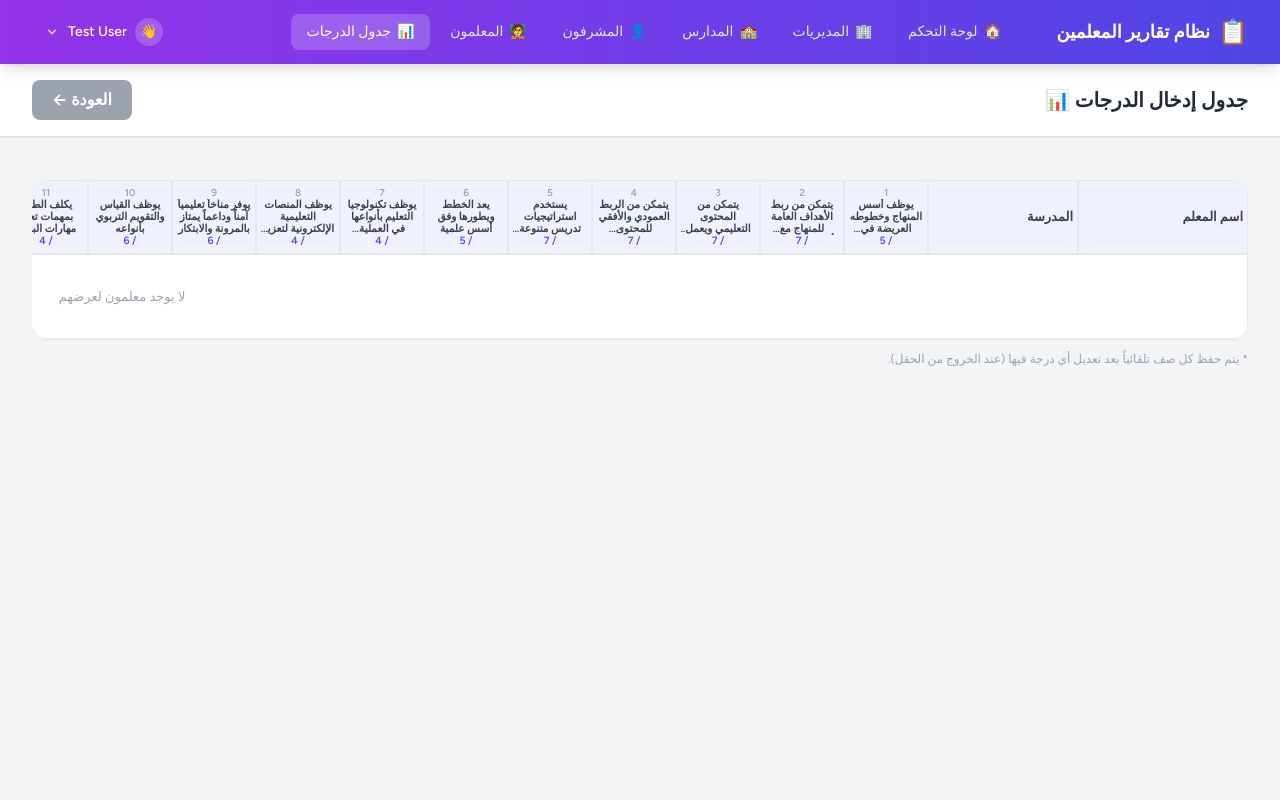
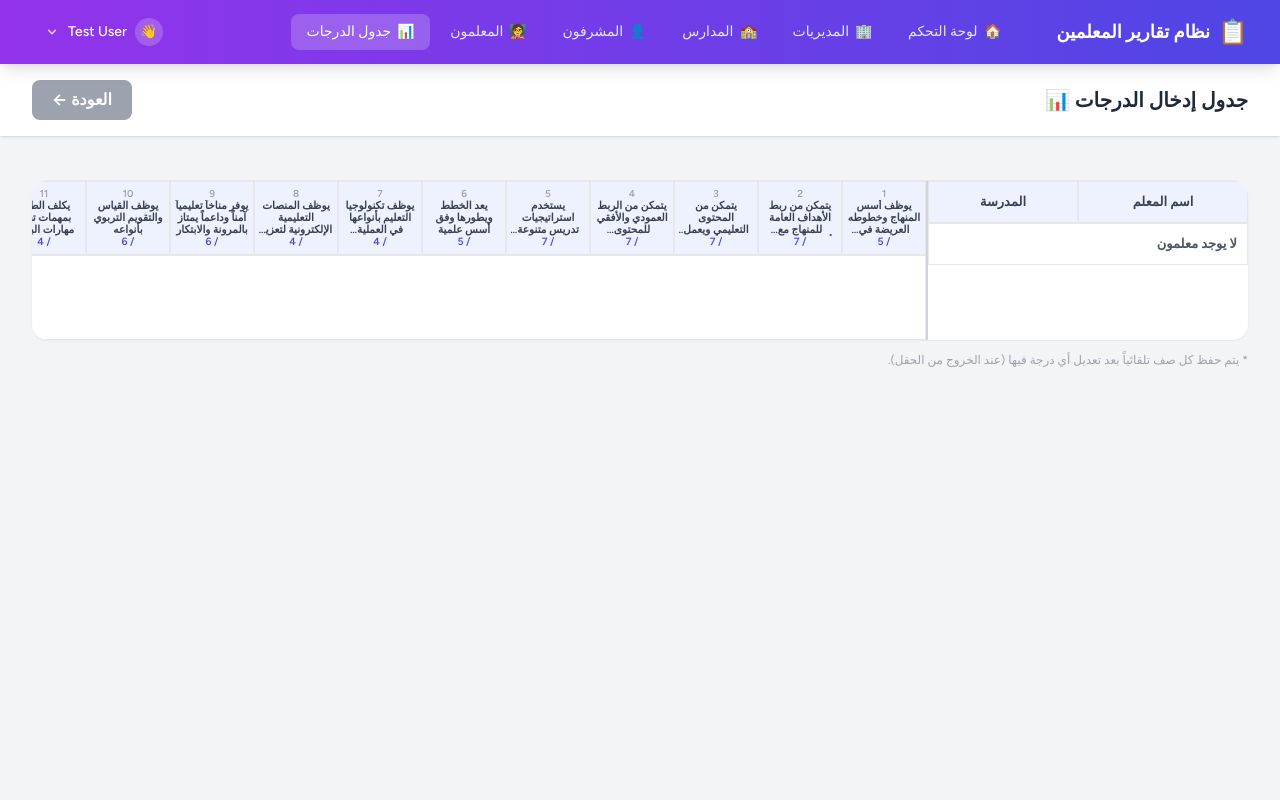
Before and after one commit to techeverythingpal-code/newMe, a Laravel app: page /teachers/grades-sheet in a window 1280 px wide. Run offline with Laravel 12, Linux system fonts and the light colour scheme; a user stored in the database is signed in; data comes from the database, SQL or seed files in the repository; data that the repository does not hold is empty; style sheets or scripts are compiled from the project's sources; parts of the project's set-up code (start-up, migrations or seed data) failed here and were passed over.

Commit message:
updatin....split into two tables

```diff
--- a/Reports/resources/views/grades/sheet.blade.php
+++ b/Reports/resources/views/grades/sheet.blade.php
@@ -27,11 +27,36 @@
             </div>
 
             <div class="bg-white shadow-sm rounded-2xl overflow-hidden">
-                <div class="sheet-scroll">
-                    <table class="grades-sheet" dir="rtl">
+                <div class="sheet-wrap" dir="rtl">
+
+                    <div class="frozen-pane" id="frozenPane">
+                        <table class="grades-sheet frozen-table">
                             <colgroup>
                                 <col class="col-w-name">
                                 <col class="col-w-school">
+                            </colgroup>
+                            <thead>
+                                <tr>
+                                    <th>اسم المعلم</th>
+                                    <th>المدرسة</th>
+                                </tr>
+                            </thead>
+                            <tbody>
+                                @forelse ($teachers as $teacher)
+                                    <tr>
+                                        <td title="{{ $teacher->Teacher_Name }}">{{ $teacher->Teacher_Name }}</td>
+                                        <td title="{{ $teacher->school->SchoolName ?? '' }}">{{ $teacher->school->SchoolName ?? '—' }}</td>
+                                    </tr>
+                                @empty
+                                    <tr><td colspan="2" class="text-center text-gray-400">لا يوجد معلمون</td></tr>
+                                @endforelse
+                            </tbody>
+                        </table>
+                    </div>
+
+                    <div class="scroll-pane" id="scrollPane">
+                        <table class="grades-sheet scroll-table" dir="rtl">
+                            <colgroup>
                                 @foreach ($scores as $field => [$label, $max])
                                     <col class="col-w-score">
                                 @endforeach
@@ -39,8 +64,6 @@
                             </colgroup>
                             <thead>
                                 <tr>
-                                <th class="sticky-col col-name">اسم المعلم</th>
-                                <th class="sticky-col col-school">المدرسة</th>
                                     @foreach ($scores as $field => [$label, $max])
                                         <th class="score-header" title="{{ $label }}">
                                             <div class="score-header-inner">
@@ -56,12 +79,6 @@
                             <tbody>
                                 @forelse ($teachers as $teacher)
                                     <tr data-teacher-id="{{ $teacher->Teacher_id }}">
-                                    <td class="sticky-col col-name" title="{{ $teacher->Teacher_Name }}">
-                                        {{ $teacher->Teacher_Name }}
-                                    </td>
-                                    <td class="sticky-col col-school" title="{{ $teacher->school->SchoolName ?? '' }}">
-                                        {{ $teacher->school->SchoolName ?? '—' }}
-                                    </td>
                                         @foreach ($scores as $field => [$label, $max])
                                             <td class="score-cell">
                                                 <input
@@ -79,13 +96,15 @@
                                     </tr>
                                 @empty
                                     <tr>
-                                    <td colspan="{{ count($scores) + 3 }}" class="text-center py-8 text-gray-400">
+                                        <td colspan="{{ count($scores) + 1 }}" class="text-center py-8 text-gray-400">
                                             لا يوجد معلمون لعرضهم
                                         </td>
                                     </tr>
                                 @endforelse
                             </tbody>
                         </table>
+                    </div>
+
                 </div>
             </div>
 
@@ -96,22 +115,30 @@
     </div>
 
     <style>
-        .sheet-scroll {
+        .sheet-wrap {
+            display: flex;
+            max-height: 80vh;
+            border-top: 1px solid #e5e7eb;
+        }
+
+        .frozen-pane {
+            overflow-y: auto;
+            overflow-x: hidden;
+            flex-shrink: 0;
+            border-left: 2px solid #d1d5db;
+        }
+        .frozen-pane::-webkit-scrollbar { display: none; }
+
+        .scroll-pane {
             overflow-x: auto;
             overflow-y: auto;
-            max-height: 80vh;
-            position: relative;
+            flex: 1;
         }
 
         .grades-sheet {
-            --name-w: 170px;
-            --school-w: 150px;
-            --score-w: 84px;
             border-collapse: separate;
             border-spacing: 0;
             table-layout: fixed;
-            width: max-content;
-            min-width: 100%;
             font-size: 13px;
         }
         .grades-sheet th,
@@ -119,52 +146,33 @@
             border: 1px solid #e5e7eb;
             box-sizing: border-box;
             overflow: hidden;
+            height: 42px;
         }
-
-        .col-w-name   { width: var(--name-w); }
-        .col-w-school { width: var(--school-w); }
-        .col-w-score  { width: var(--score-w); }
-        .col-w-total  { width: var(--score-w); }
-
         .grades-sheet thead th {
             position: sticky;
             top: 0;
             background-color: #eef2ff;
-            background-clip: padding-box;
             color: #374151;
-            z-index: 3;
+            z-index: 2;
             padding: 6px 4px;
             font-weight: 600;
-            isolation: isolate;
         }
 
-        .sticky-col {
-            position: sticky;
-            background: #ffffff;
+        .col-w-name   { width: 170px; }
+        .col-w-school { width: 150px; }
+        .frozen-table { width: 320px; }
+        .frozen-table td {
             padding: 8px 10px;
             text-align: right;
+            white-space: nowrap;
             text-overflow: ellipsis;
-            white-space: nowrap;
         }
-        .col-name {
-            right: 0;
-            width: var(--name-w);
-            z-index: 2;
-            font-weight: 700;
-            color: #1f2937;
-        }
-        .col-school {
-            right: var(--name-w);
-            width: var(--school-w);
-            z-index: 1;
-            color: #4b5563;
-        }
-        thead .col-name,
-        thead .col-school {
-            z-index: 10;
-            background-color: #eef2ff;
-            background-clip: padding-box;
-        }
+        .frozen-table td:first-child { font-weight: 700; color: #1f2937; }
+        .frozen-table td:last-child  { color: #4b5563; }
+
+        .col-w-score { width: 84px; }
+        .col-w-total { width: 84px; }
+        .scroll-table { width: max-content; min-width: 100%; }
 
         .score-header { padding: 4px 2px; }
         .score-header-inner {
@@ -216,12 +224,40 @@
             background: #eef2ff;
         }
 
-        tbody tr:hover td:not(.sticky-col) { background: #f9fafb; }
-        tbody tr:hover .total-cell { background: #e0e7ff; }
-        tbody tr:hover .sticky-col { background: #f3f4f6; }
+        .row-hover td { background: #f9fafb !important; }
+        .frozen-table .row-hover td { background: #f3f4f6 !important; }
+        .scroll-table .row-hover .total-cell { background: #e0e7ff !important; }
     </style>
 
     <script>
+        const frozenPane = document.getElementById('frozenPane');
+        const scrollPane = document.getElementById('scrollPane');
+
+        let syncingFromFrozen = false;
+        let syncingFromScroll = false;
+
+        frozenPane.addEventListener('scroll', () => {
+            if (syncingFromScroll) { syncingFromScroll = false; return; }
+            syncingFromFrozen = true;
+            scrollPane.scrollTop = frozenPane.scrollTop;
+        });
+        scrollPane.addEventListener('scroll', () => {
+            if (syncingFromFrozen) { syncingFromFrozen = false; return; }
+            syncingFromScroll = true;
+            frozenPane.scrollTop = scrollPane.scrollTop;
+        });
+
+        const frozenRows = frozenPane.querySelectorAll('tbody tr');
+        const scrollRows = scrollPane.querySelectorAll('tbody tr');
+        frozenRows.forEach((row, i) => {
+            const partner = scrollRows[i];
+            if (!partner) return;
+            row.addEventListener('mouseenter', () => { row.classList.add('row-hover'); partner.classList.add('row-hover'); });
+            row.addEventListener('mouseleave', () => { row.classList.remove('row-hover'); partner.classList.remove('row-hover'); });
+            partner.addEventListener('mouseenter', () => { row.classList.add('row-hover'); partner.classList.add('row-hover'); });
+            partner.addEventListener('mouseleave', () => { row.classList.remove('row-hover'); partner.classList.remove('row-hover'); });
+        });
+
         const saveIndicator  = document.getElementById('save-indicator');
         const savedIndicator = document.getElementById('saved-indicator');
         const errorIndicator = document.getElementById('error-indicator');
@@ -245,7 +281,7 @@
             }
         }
 
-        document.querySelectorAll('tbody tr[data-teacher-id]').forEach(row => {
+        document.querySelectorAll('.scroll-table tbody tr[data-teacher-id]').forEach(row => {
             const teacherId = row.dataset.teacherId;
             const inputs = row.querySelectorAll('.score-input');
             const totalSpan = row.querySelector('.row-total');
```
Lines whose indentation alone changed are shown as unchanged.
